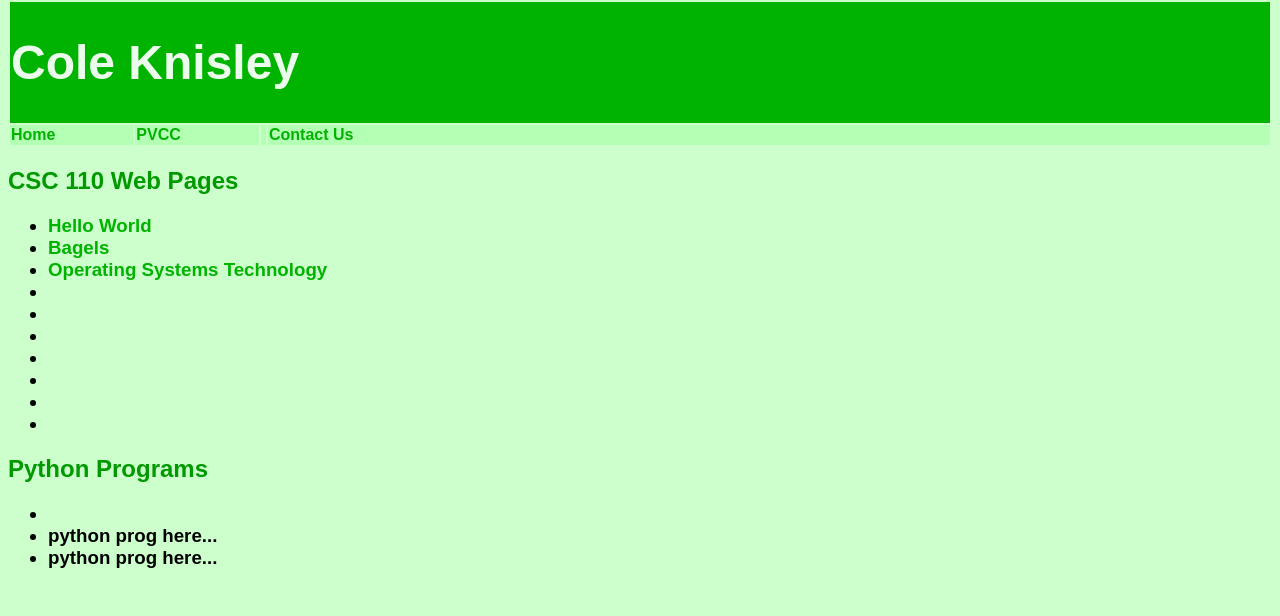
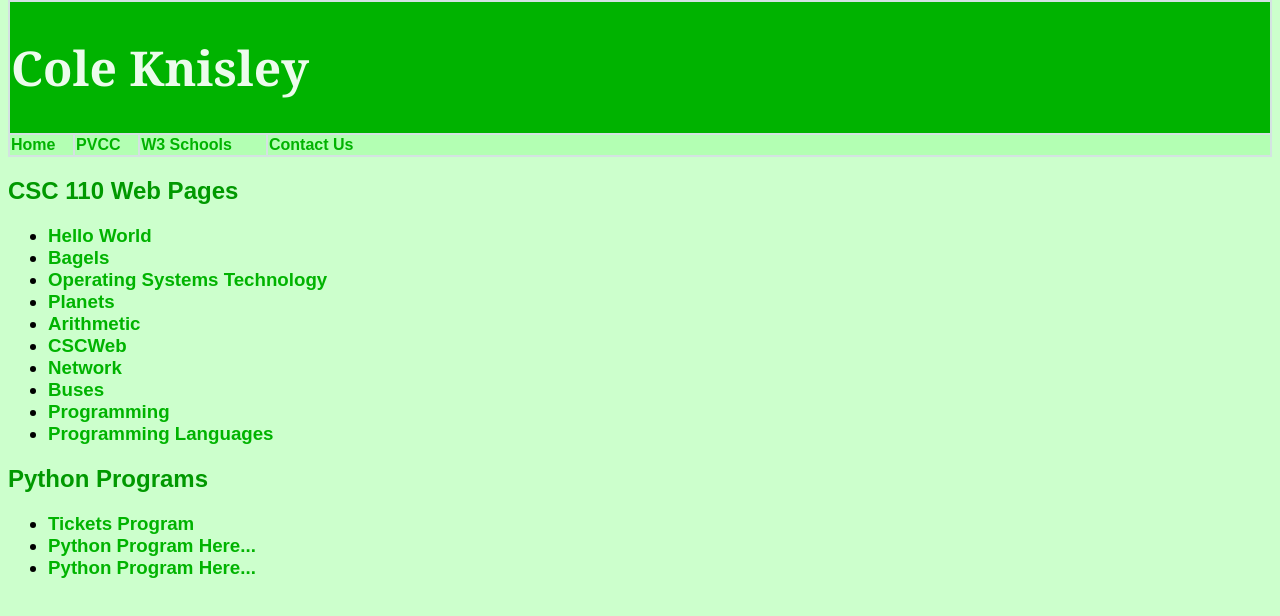
Before and after one commit to colekw/ck24593-pvcc.github.io, a plain HTML site: page index.html in a window 1280 px wide. Drawn offline with Linux system fonts and the light colour scheme.

Commit message:
Update index.html

```diff
--- a/index.html
+++ b/index.html
@@ -2,30 +2,67 @@
 
 <html lang="en" xmlns="http://www.w3.org/1999/xhtml">
 <head>
-<title> Cole Knisley</title>
+    <title>Cole Knisley</title>
 
     <style>
-	body {background-color:#ccffcc; font-family:arial, helvetica, sans-seriff; margin-top:0px;}
-	table {width: 100%; background color: #d4e2e2;font-weight:bold; }
-	tr {background-color: #b3ffb3}
-	h1 {color: #ecfcec; font-size: 3em; font-family; Georgia, 'Times New Roman', Times, serif;}
-	h2 {color: #009900; font-size: 1.5em;}
+        body {
+            background-color: #ccffcc;
+            font-family: arial, helvetica, sans-serif;
+            margin-top: 0px;
+        }
 
-	a {text-decoration:none;}
-	a:link {color: #00b300;}
-	a:visited {color: #006666;}
-	a:hover {color:#2862b9;}
-	a:active {color: #9af060;}
-</style
+        table {
+            width: 100%;
+            background-color: #d4e2e2;
+            font-weight: bold;
+        }
+
+        tr {
+            background-color: #b3ffb3;
+        }
+
+        h1 {
+            color: #ecfcec;
+            font-size: 3em;
+            font-family: Georgia, 'Times New Roman', Times, serif;
+        }
+
+        h2 {
+            color: #009900;
+            font-size: 1.5em;
+        }
+
+        a {
+            text-decoration: none;
+        }
+
+        a:link {
+            color: #00b300;
+        }
+
+        a:visited {
+            color: #006666;
+        }
+
+        a:hover {
+            color: #2862b9;
+        }
+
+        a:active {
+            color: #9af060;
+        }
+    </style>
 </head>
 
 <body>
     <table>
-		<tr style ="background-color: #00b300;"><td colspan = "4" ><h1>Cole Knisley</h1></td></tr>
+        <tr style="background-color: #00b300;">
+            <td colspan="4"><h1>Cole Knisley</h1></td>
+        </tr>
         <tr>
             <td><a href="index.html"> Home </a></td>
             <td><a href="https://www.pvcc.edu"> PVCC </a></td>
-			<td><a href="https://www.w3schools.com/html"? W3 Schools </a></td>
+            <td><a href="https://www.w3schools.com/html"> W3 Schools </a></td>
             <td style="width:1000px;"><a href="contactus.html"> Contact Us </a></td>
         </tr>
     </table>
@@ -33,25 +70,25 @@
     <h2>CSC 110 Web Pages</h2>
     <h3>
         <ul>
-	  <li><a href = "helloworld.html"> Hello World </a></li>
-	  <li><a href = "bagels.html"> Bagels </a></li>
-	  <li><a href = "opsys.html"> Operating Systems Technology </a></li>
-	  <li><a href = "planets.html"> </a></li>
-	  <li><a href = "arithmetic.html"> </a></li>
-	  <li><a href = "CSCWeb"> </a></li>
-	  <li><a href = "network.html"> </a></li>
-	  <li><a href = "buses.html"> </a></li>
-	  <li><a href = "programming.html"> </a></li>
-	  <li><a href = "proglang.html"> </a></li>
+            <li><a href="helloworld.html"> Hello World </a></li>
+            <li><a href="bagels.html"> Bagels </a></li>
+            <li><a href="opsys.html"> Operating Systems Technology </a></li>
+            <li><a href="planets.html"> Planets </a></li>
+            <li><a href="arithmetic.html"> Arithmetic </a></li>
+            <li><a href="CSCWeb.html"> CSCWeb </a></li>
+            <li><a href="network.html"> Network </a></li>
+            <li><a href="buses.html"> Buses </a></li>
+            <li><a href="programming.html"> Programming </a></li>
+            <li><a href="proglang.html"> Programming Languages </a></li>
         </ul>
     </h3>
 
     <h2>Python Programs</h2>
     <h3>
         <ul>
-	<li><a href = "tickets.py"> </a></li>
-	<li> python prog here...</li>
-	<li> python prog here...</li>
+            <li><a href="tickets.py"> Tickets Program </a></li>
+            <li><a href="#"> Python Program Here... </a></li>
+            <li><a href="#"> Python Program Here... </a></li>
         </ul>
     </h3>
 </body>
```
Lines whose indentation alone changed are shown as unchanged.
